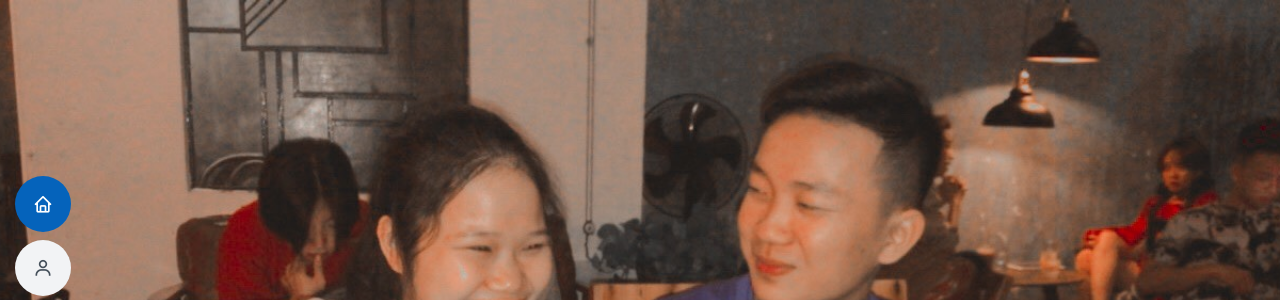
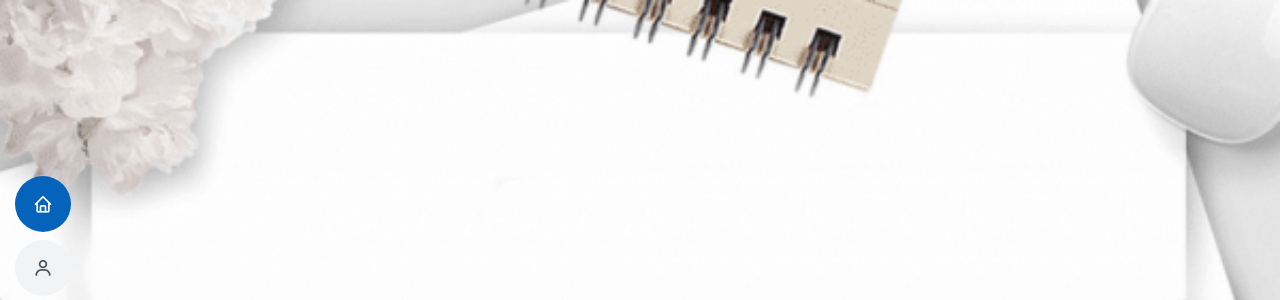
Before and after one commit to doquangphuoc9999/cv-html, a plain HTML site: page index.html in a window 1280 px wide. Shown: the top 300 px of the page. Drawn offline with nearby package versions, Linux system fonts and the light colour scheme.

Commit message:
change background

```diff
--- a/assets/css/style.css
+++ b/assets/css/style.css
@@ -278,7 +278,7 @@ p {
 #hero {
   width: 100%;
   height: 100vh;
-  background: url("../img/couple.jpg") top no-repeat;
+  background: url("../img/bgr-img.png") top no-repeat;
   background-size: cover;
   position: relative;
 }
```
Also changed, not shown: assets/img/bgr-img.png (added).
